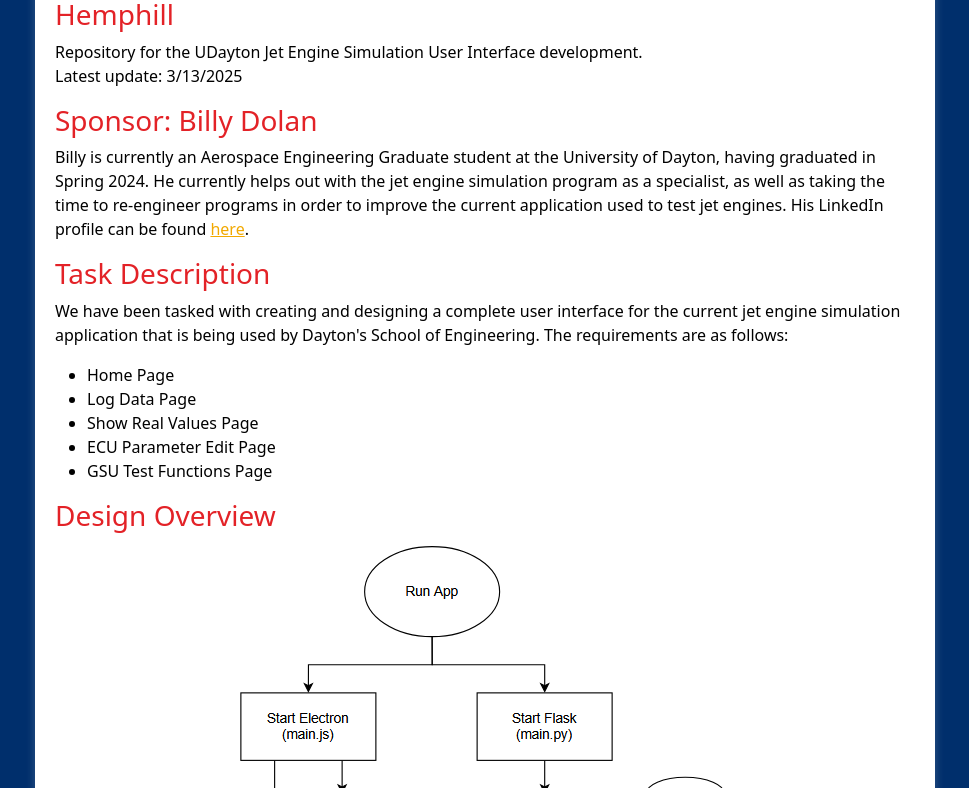
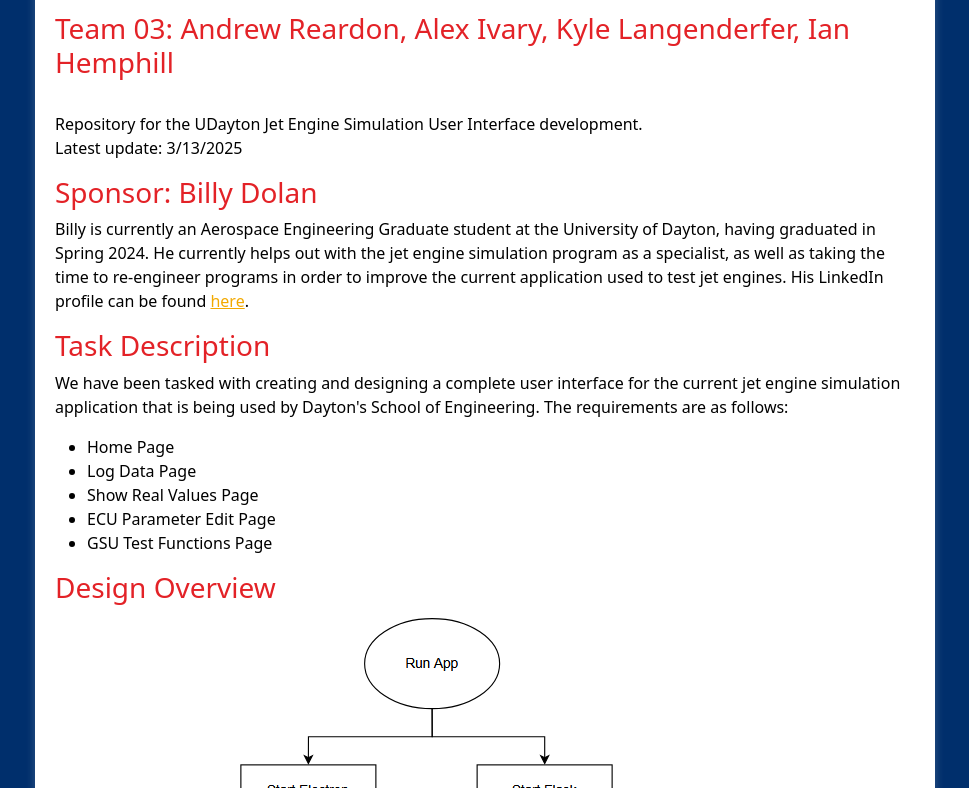
Before and after one commit to hemphilli1/group03-jetsim, a plain HTML site: page index.html in a window 1280 px wide. Shown: the part 178-966 px from the top of the page, without its empty margins (155-1124 px from the left). Drawn offline with nearby package versions, Linux system fonts and the light colour scheme.

Commit message:
Update index.html

```diff
--- a/index.html
+++ b/index.html
@@ -36,9 +36,9 @@
 </head>
 <body>
     <div class="container">
-        <h1 class="text-center">UD Jet Engine Simulation UI</h1>
-        <h2>Department of Computer Science, University of Dayton</h2>
-        <h3>Team 03: Andrew Reardon, Alex Ivary, Kyle Langenderfer, Ian Hemphill</h3>
+        <h1 class="text-center">UD Jet Engine Simulation UI</h1> <br>
+        <h2>Department of Computer Science, University of Dayton</h2> <br>
+        <h3>Team 03: Andrew Reardon, Alex Ivary, Kyle Langenderfer, Ian Hemphill</h3> <br>
         <p>Repository for the UDayton Jet Engine Simulation User Interface development. <br> Latest update: 3/13/2025</p>
 
         <h3>Sponsor: Billy Dolan</h3>
```
